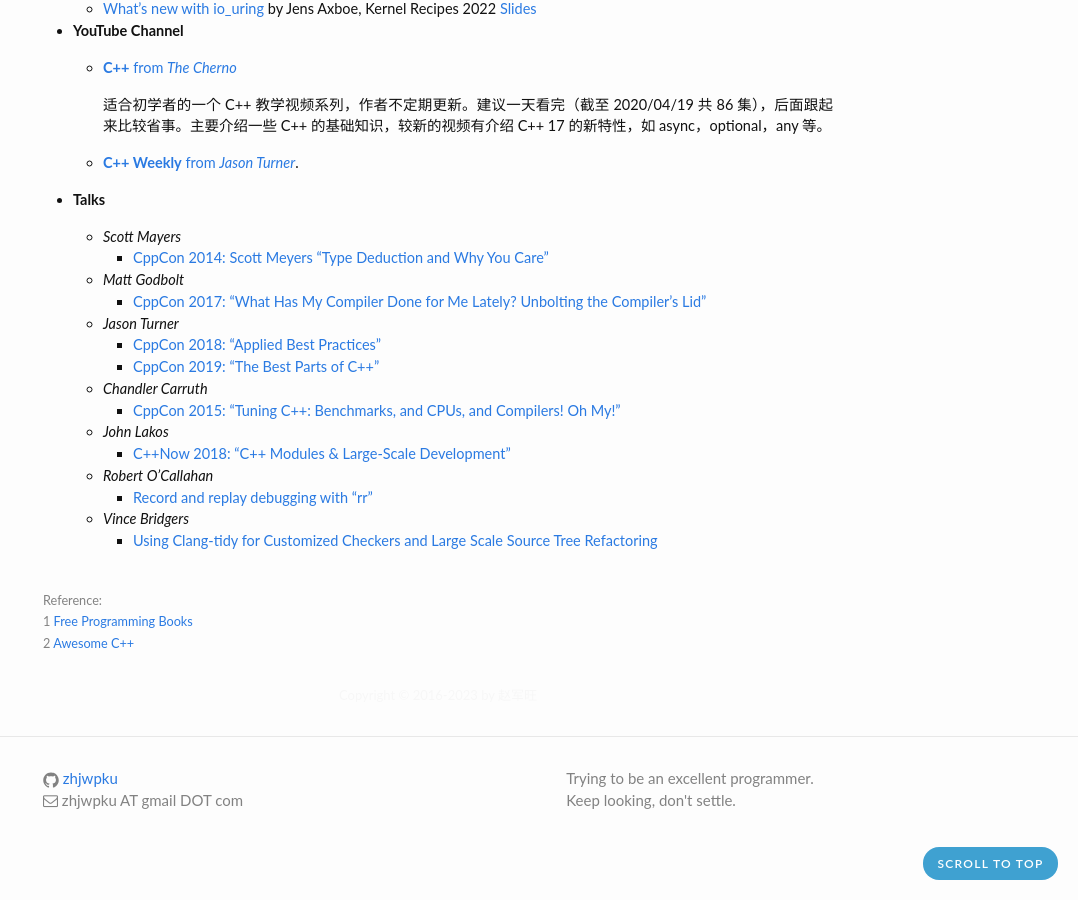
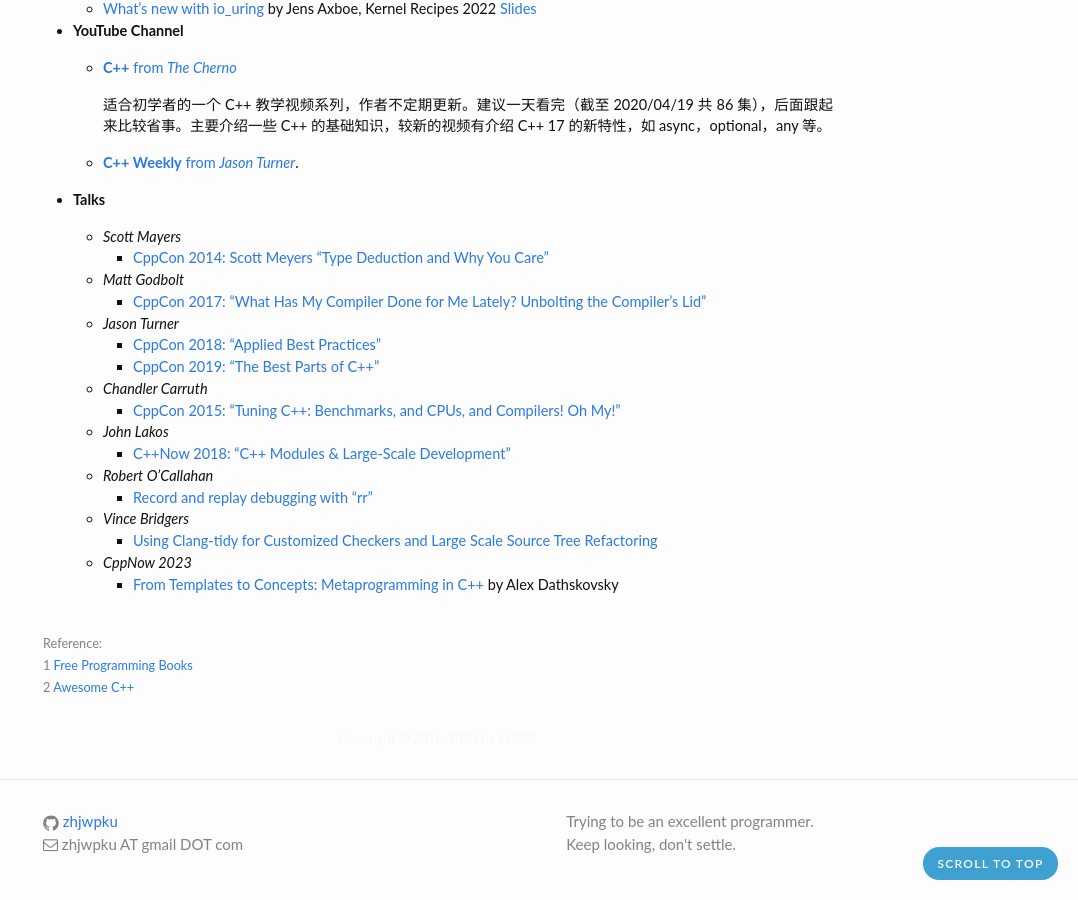
Before and after one commit to zhjwpku/zhjwpku.github.io, a Jekyll site: the page built from _posts/2019-10-07-cpp-learning-resources.md, in a window 1280 px wide and 900 px high, scrolled down 1973 px. Shown: the whole window, without its empty margins (202-1280 px from the left). Built offline with Jekyll 4.4.1, drawn with Linux system fonts in a browser that asks for light colours; comment, search, counter and statistics services are not loaded.

Commit message:
From Templates to Concepts: Metaprogramming in C++
Signed-off-by: Zhao Junwang <zhjwpku@gmail.com>

```diff
--- a/_posts/2019-10-07-cpp-learning-resources.md
+++ b/_posts/2019-10-07-cpp-learning-resources.md
@@ -130,6 +130,9 @@
   - *Vince Bridgers*
     - [Using Clang-tidy for Customized Checkers and Large Scale Source Tree Refactoring](https://www.youtube.com/watch?v=UfLH7dORav8)
 
+  - *CppNow 2023*
+    - [From Templates to Concepts: Metaprogramming in C++](https://www.youtube.com/watch?v=x6_o-jz_Q-8) by Alex Dathskovsky
+
 <br>
 <span class="post-meta">
 Reference:
```
